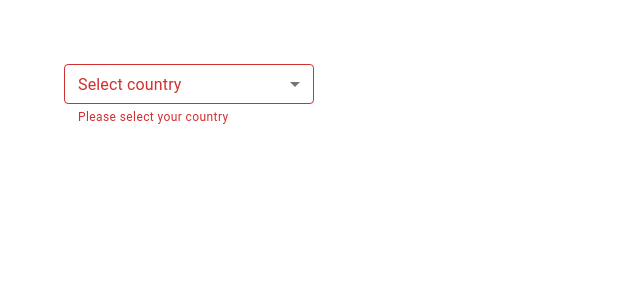
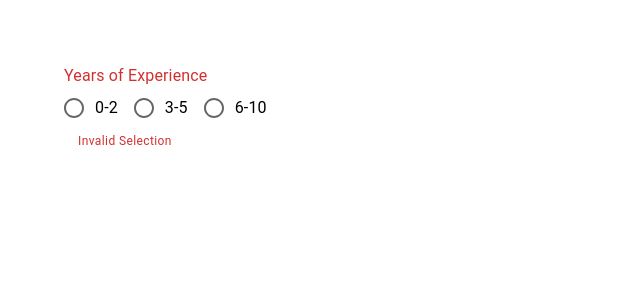
Before and after one commit to IMakeTheSites/mui-react-fun, a React (Create React App) app: page / in a window 1280 px wide. Shown: the top 300 px of the page, without its empty margins (0-640 px from the left). Built offline with nearby package versions, Linux system fonts and the light colour scheme.

Commit message:
Add MuiRadioButton component

```diff
--- a/src/App.tsx
+++ b/src/App.tsx
@@ -1,5 +1,6 @@
 import "./App.css";
 import { MuiButton } from "./components/MuiButton";
+import { MuiRadioButton } from "./components/MuiRadioButton";
 import { MuiSelect } from "./components/MuiSelect";
 import { MuiTextField } from "./components/MuiTextField";
 import { MuiTypography } from "./components/MuiTypography";
@@ -10,7 +11,8 @@
       {/* <MuiTypography />
       <MuiButton /> */}
       {/* <MuiTextField /> */}
-      <MuiSelect />
+      {/* <MuiSelect /> */}
+      <MuiRadioButton />
     </div>
   );
 }
--- /dev/null
+++ b/src/components/MuiRadioButton.tsx
@@ -0,0 +1,43 @@
+import {
+  Box,
+  FormControl,
+  FormLabel,
+  FormControlLabel,
+  RadioGroup,
+  Radio,
+  FormHelperText,
+} from "@mui/material";
+import React, { useState } from "react";
+
+export const MuiRadioButton = () => {
+  const [value, setValue] = useState("");
+  console.log({ value });
+  const handleChange = (event: React.ChangeEvent<HTMLInputElement>) => {
+    setValue(event.target.value);
+  };
+  return (
+    <Box>
+      <FormControl>
+        <FormLabel id="job-experience-group-label" error>
+          Years of Experience
+        </FormLabel>
+        <RadioGroup
+          name="job-experience-group"
+          aria-labelledby="job-experience-group-label"
+          value={value}
+          onChange={handleChange}
+          row
+        >
+          <FormControlLabel
+            control={<Radio size="medium" color="secondary" />}
+            label="0-2"
+            value="0-2"
+          />
+          <FormControlLabel control={<Radio />} label="3-5" value="3-5" />
+          <FormControlLabel control={<Radio />} label="6-10" value="6-10" />
+        </RadioGroup>
+        <FormHelperText error>Invalid Selection</FormHelperText>
+      </FormControl>
+    </Box>
+  );
+};
```
